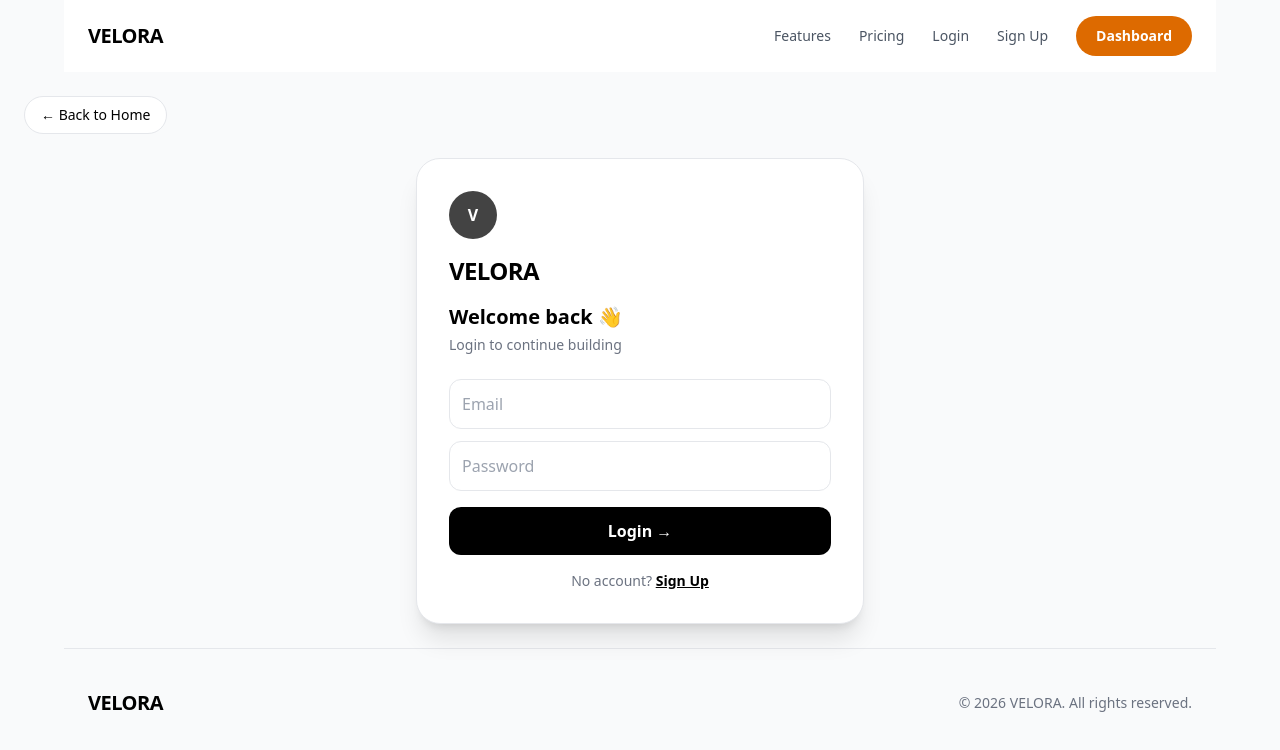
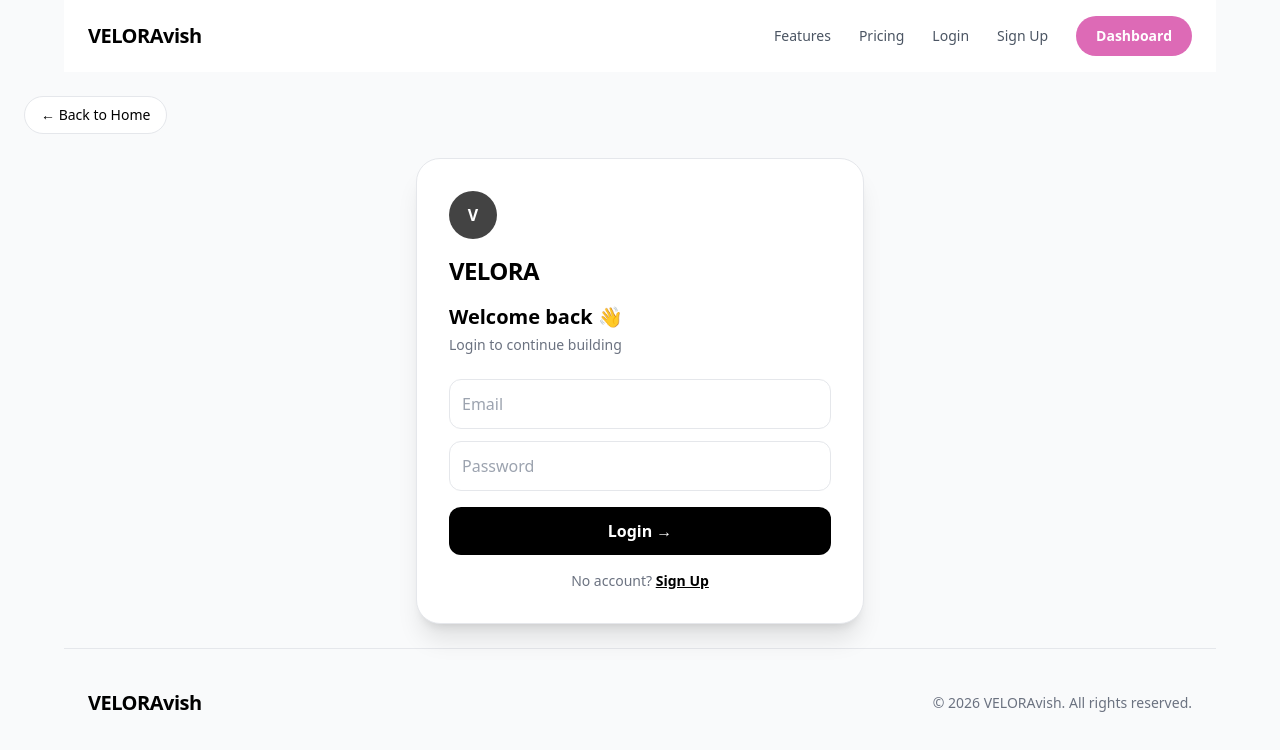
Before and after one commit to Ravs10/saas-starter-kit, a Next.js app: page /login in a window 1280 px wide. Shown: the top 750 px of the page. Built offline with nearby package versions, Linux system fonts and the light colour scheme.

Commit message:
Update site name and primary theme color

```diff
--- a/app/config.ts
+++ b/app/config.ts
@@ -1,6 +1,6 @@
 export const SITE_CONFIG = {
   // Brand Name - Yahan change karoge to puri website pe change hoga
-  name: "VELORA",
+  name: "VELORAvish",
 
   // Logo Image - Khali "" rakho to text logo (VELORA) dikhega
   // Image chahiye to "/logo.png" likho aur file /public me daalo
@@ -12,7 +12,7 @@ export const SITE_CONFIG = {
 
   // Theme Color - Ek jagah color badlo, puri site pe buttons ka color badlega
   theme: {
-    primary: "#DD6A00", // Orange
+    primary: "#DD6AB6", // Orange
     secondary: "#F5F5F5",
   },
 
```
